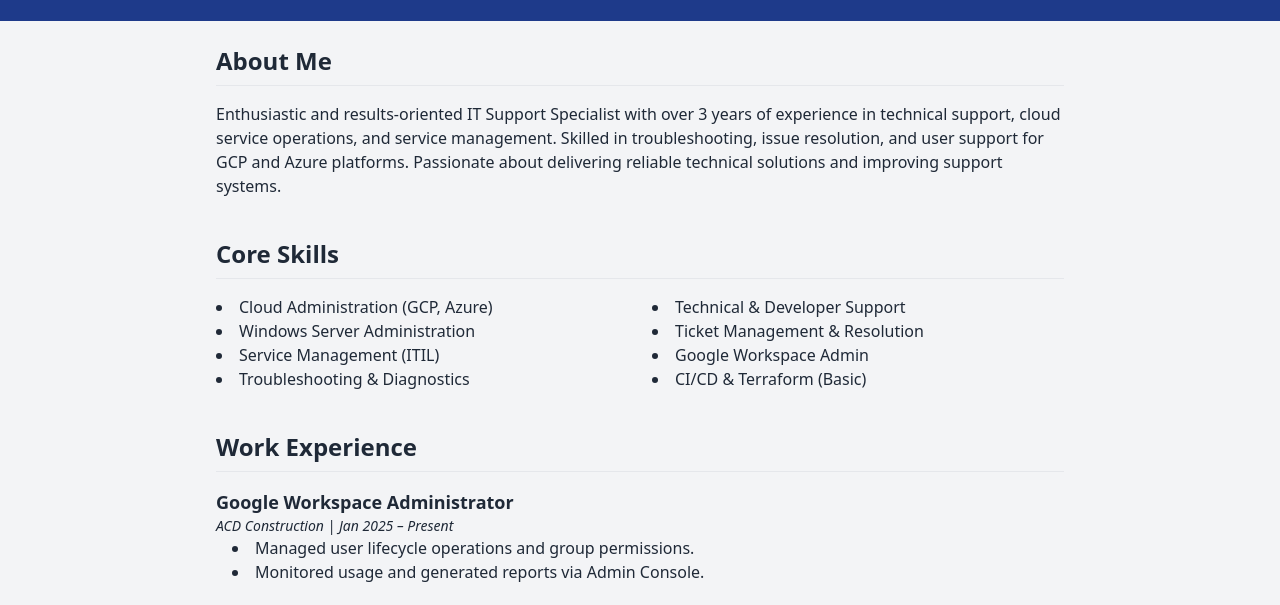
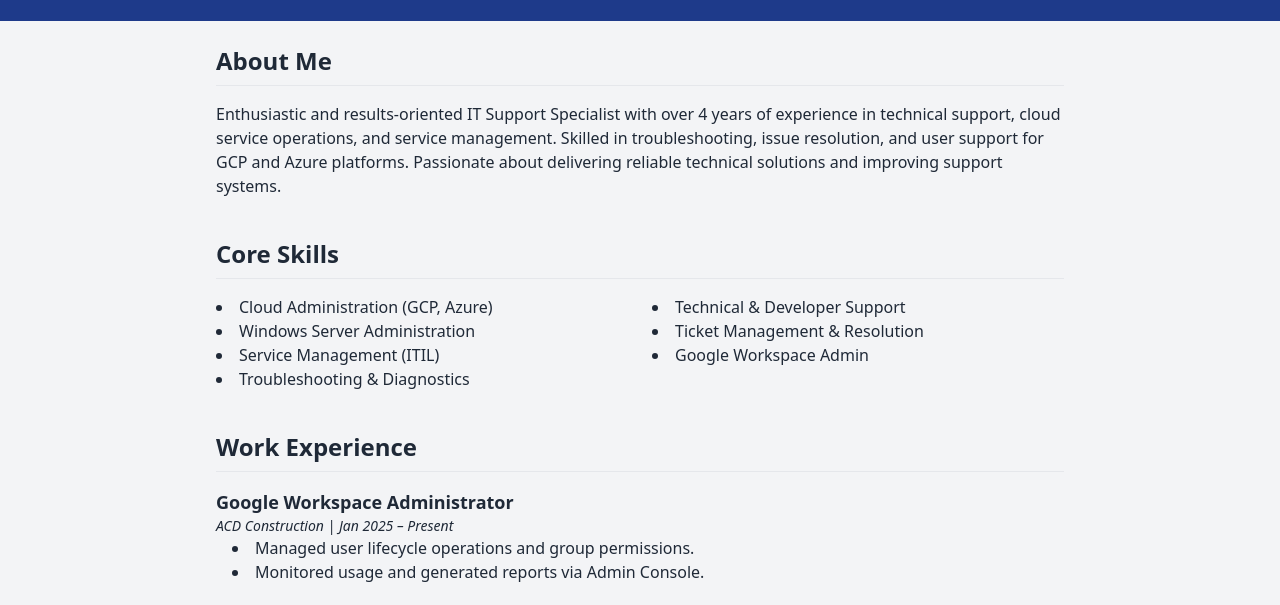
Before and after one commit to arbuen23/portfolio-rhenzo, a plain HTML site: page index.html in a window 1280 px wide. Shown: the part 123-728 px from the top of the page. Drawn offline with nearby package versions, Linux system fonts and the light colour scheme.

Commit message:
updated core skills

```diff
--- a/index.html
+++ b/index.html
@@ -19,7 +19,7 @@
     <section class="mb-10">
       <h2 class="text-2xl font-semibold border-b pb-2 mb-4">About Me</h2>
       <p>
-        Enthusiastic and results-oriented IT Support Specialist with over 3 years of experience in technical support, cloud service operations, and service management. Skilled in troubleshooting, issue resolution, and user support for GCP and Azure platforms. Passionate about delivering reliable technical solutions and improving support systems.
+        Enthusiastic and results-oriented IT Support Specialist with over 4 years of experience in technical support, cloud service operations, and service management. Skilled in troubleshooting, issue resolution, and user support for GCP and Azure platforms. Passionate about delivering reliable technical solutions and improving support systems.
       </p>
     </section>
 
@@ -33,7 +33,6 @@
         <li>Service Management (ITIL)</li>
         <li>Google Workspace Admin</li>
         <li>Troubleshooting & Diagnostics</li>
-        <li>CI/CD & Terraform (Basic)</li>
       </ul>
     </section>
 
```
